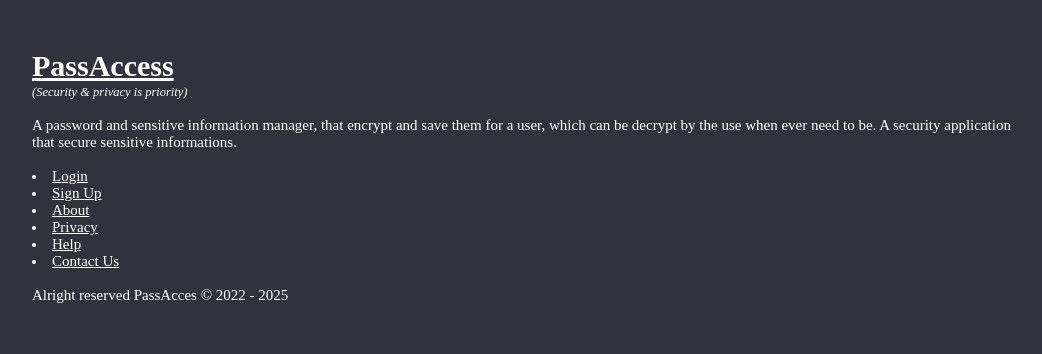
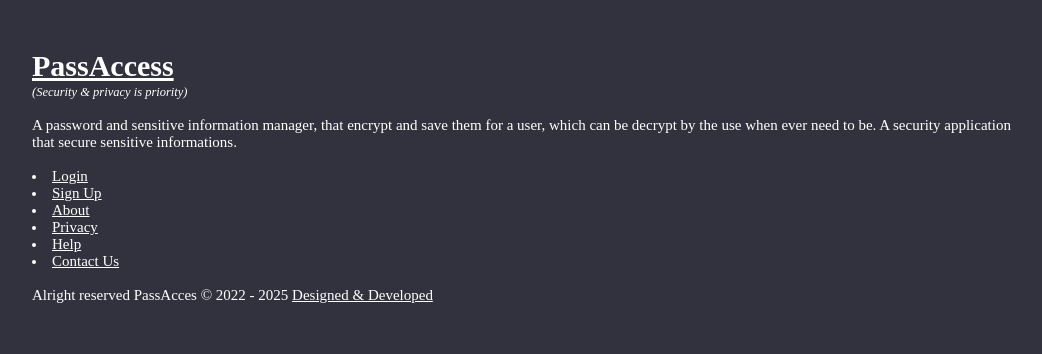
Before and after one commit to usmanmusa1920/pass-access, a Django app: page /about/ in a window 1280 px wide. Shown: the part 1037-1391 px from the top of the page, without its empty margins (118-1160 px from the left). Run offline with Django 4.2, Linux system fonts and the light colour scheme; parts of the project's set-up code (start-up, migrations or seed data) failed here and were passed over.

Commit message:
Update base_2.html footer (add developer link)

```diff
--- a/templates/base_2.html
+++ b/templates/base_2.html
@@ -71,7 +71,7 @@
       <li><a href="{% url 'auth:help' %}">Help</a></li>
       <li><a href="{% url 'auth:contact_us' %}">Contact Us</a></li>
       <br>
-      <p>Alright reserved PassAcces &copy; 2022 - {{general_context.the_year}}</p>
+      <p>Alright reserved PassAcces &copy; 2022 - {{general_context.the_year}} <a href="https://usmanmusa1920.github.io">Designed & Developed</a></p>
     </div>
   </div>
 </body>
```
